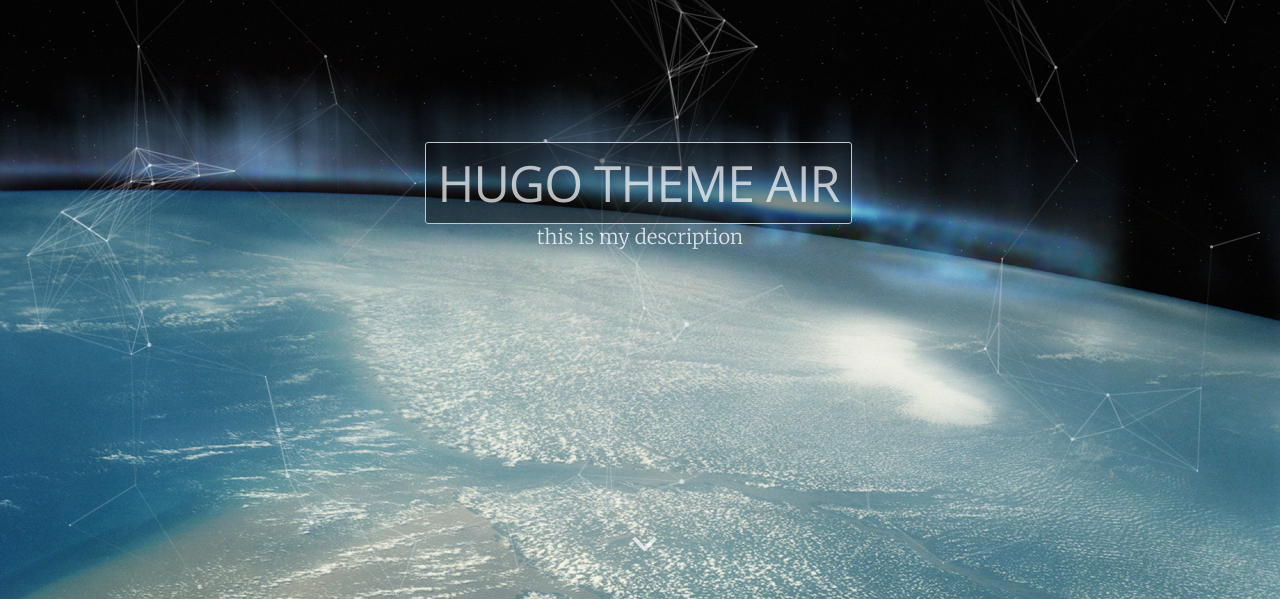
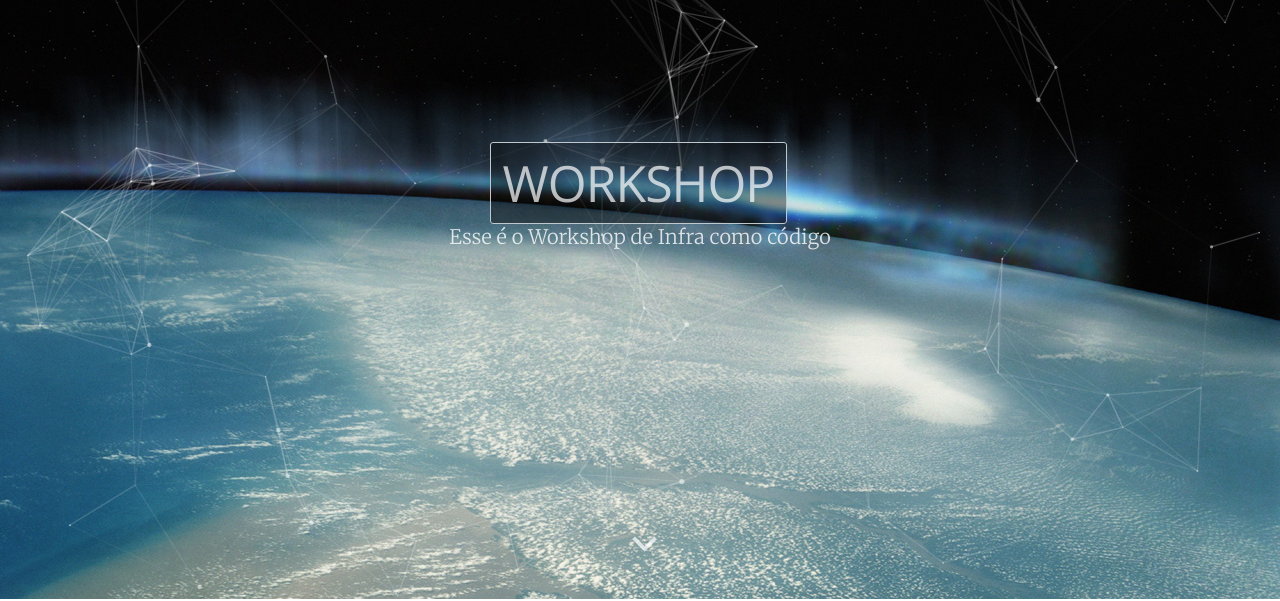
Before and after one commit to rcjeferson/workshop-iac-app, a plain HTML site: page index.html in a window 1280 px wide. Shown: the part 201-802 px from the top of the page. Drawn offline with nearby package versions, Linux system fonts and the light colour scheme.

Commit message:
Altera titulo

```diff
--- a/index.html
+++ b/index.html
@@ -64,9 +64,9 @@
 <div class="vertical">
         <div class="main-header-content inner">
             <h1 class="page-title">
-              <a class="btn-bootstrap-2 title-scroll" href="#content">Hugo Theme Air</a>
+              <a class="btn-bootstrap-2 title-scroll" href="#content">Workshop</a>
           </h1>
-          <h2 class="page-description">this is my description</h2>
+          <h2 class="page-description">Esse é o Workshop de Infra como código</h2>
         </div>
 </div>
     <a class="scroll-down icon-arrow-left" href="#content"><span class="hidden">Scroll Down</span></a>
```
